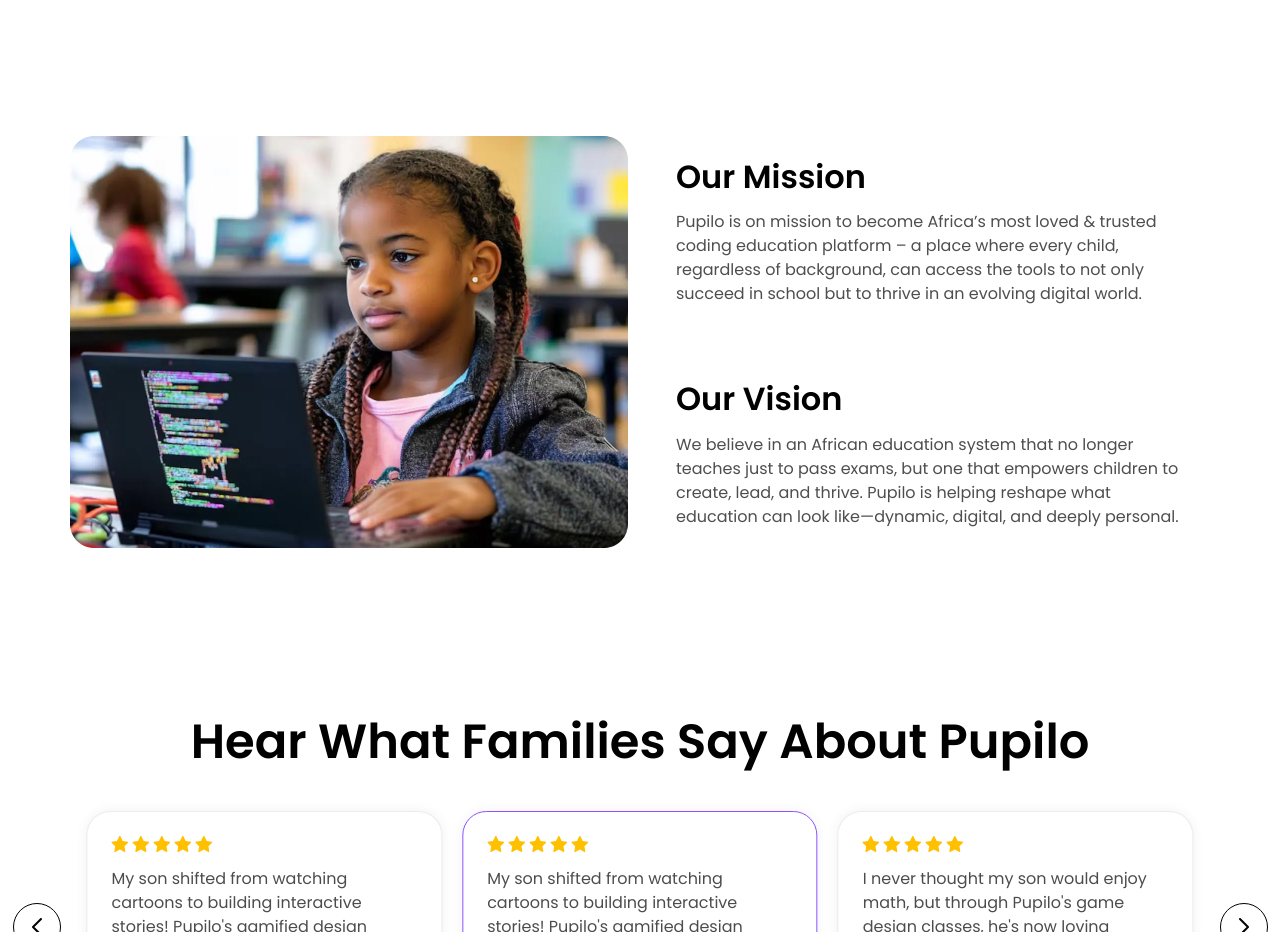
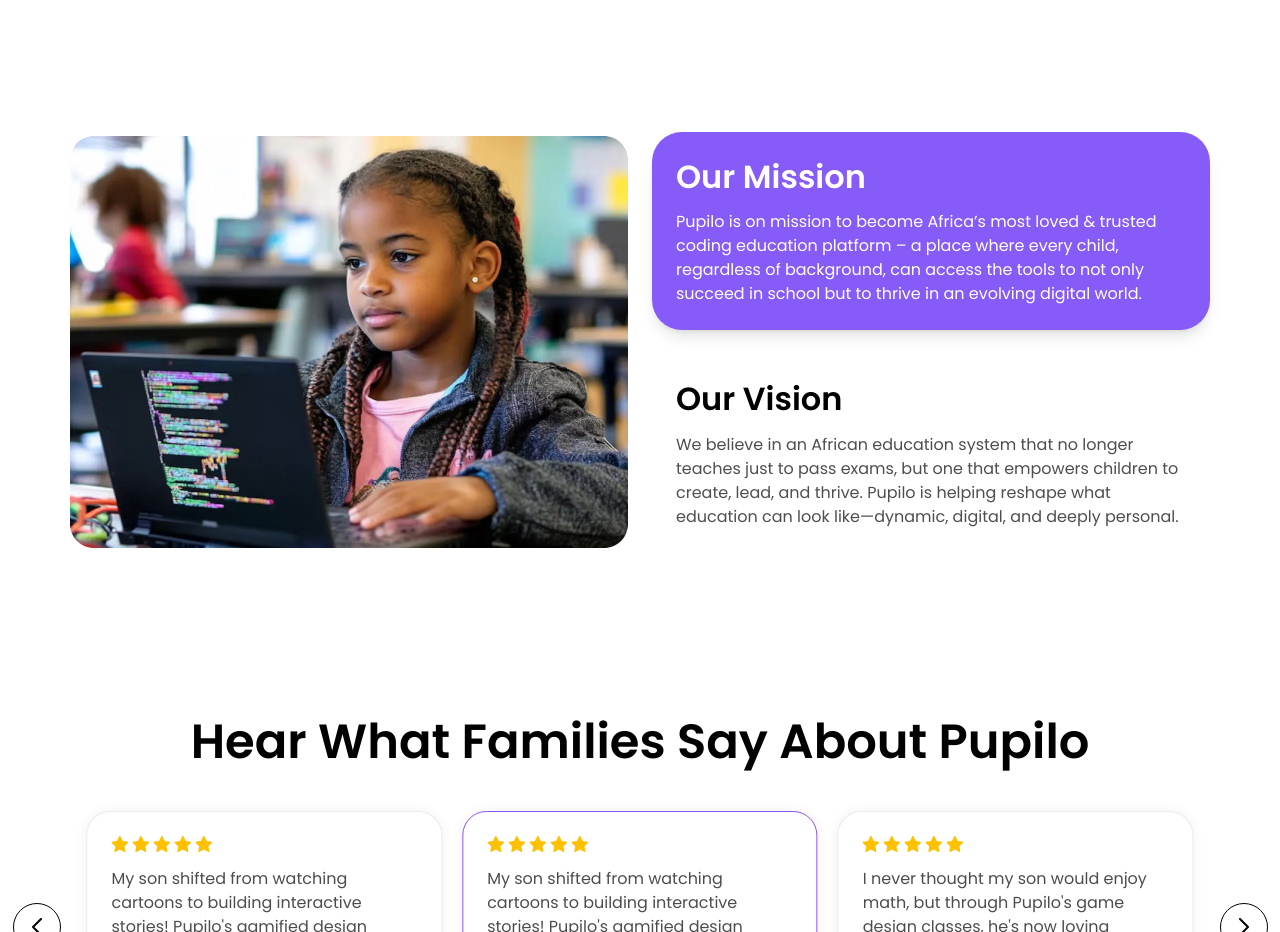
Before and after one commit to Pupiloinc/Pupilo, a Next.js app: page /why-pupilo in a window 1280 px wide. Shown: the part 3160-4092 px from the top of the page. Built offline with nearby package versions, Linux system fonts and the light colour scheme.

Commit message:
why pupilo hover card fix

```diff
--- a/src/components/why-pupilo/OurMission.jsx
+++ b/src/components/why-pupilo/OurMission.jsx
@@ -3,7 +3,7 @@
 import Image from "next/image";
 
 const OurMission = () => {
-  const [hoveredCard, setHoveredCard] = useState(null);
+  const [selectedCard, setSelectedCard] = useState("mission"); // default card
 
   return (
     <div className="lg:pt-[160px] md:pt-20 pt-14">
@@ -19,18 +19,17 @@
         </div>
         <div className="w-full min-[790px]:w-1/2 xl:space-y-6 space-y-4">
           <div
-            onMouseEnter={() => setHoveredCard("mission")}
-            onMouseLeave={() => setHoveredCard(null)}
-            className={`xl:p-6 p-4 transition-all duration-500 md:rounded-[30px] rounded-2xl ${hoveredCard === "mission"
-                ? "bg-[#875BF7] text-white shadow-lg"
-                : "bg-white text-black"
+            onMouseEnter={() => setSelectedCard("mission")}
+            className={`xl:p-6 p-4 transition-all duration-500 md:rounded-[30px] rounded-2xl ${selectedCard === "mission"
+              ? "bg-[#875BF7] text-white shadow-lg"
+              : "bg-white text-black"
               }`}
           >
             <h2 className="md:text-[32px] text-2xl font-semibold spacing-120 xl:mb-3 mb-[6px] transition-all duration-500">
               Our Mission
             </h2>
             <p
-              className={`xl:text-base text-sm spacing-150 font-normal transition-all duration-500 ${hoveredCard === "mission" ? "text-white" : "text-dark-grey"
+              className={`xl:text-base text-sm spacing-150 font-normal transition-all duration-500 ${selectedCard === "mission" ? "text-white" : "text-dark-grey"
                 }`}
             >
               Pupilo is on mission to become Africa’s most loved & trusted coding
@@ -40,18 +39,17 @@
             </p>
           </div>
           <div
-            onMouseEnter={() => setHoveredCard("vision")}
-            onMouseLeave={() => setHoveredCard(null)}
-            className={`xl:p-6 p-4 transition-all duration-500 md:rounded-[30px] rounded-2xl ${hoveredCard === "vision"
-                ? "bg-[#875BF7] text-white shadow-lg"
-                : "bg-white text-black"
+            onMouseEnter={() => setSelectedCard("vision")}
+            className={`xl:p-6 p-4 transition-all duration-500 md:rounded-[30px] rounded-2xl ${selectedCard === "vision"
+              ? "bg-[#875BF7] text-white shadow-lg"
+              : "bg-white text-black"
               }`}
           >
             <h2 className="md:text-[32px] text-2xl font-semibold spacing-120 xl:mb-3 mb-[6px] transition-all duration-500">
               Our Vision
             </h2>
             <p
-              className={`xl:text-base text-sm spacing-150 font-normal transition-all duration-500 ${hoveredCard === "vision" ? "text-white" : "text-dark-grey"
+              className={`xl:text-base text-sm spacing-150 font-normal transition-all duration-500 ${selectedCard === "vision" ? "text-white" : "text-dark-grey"
                 }`}
             >
               We believe in an African education system that no longer teaches
```
